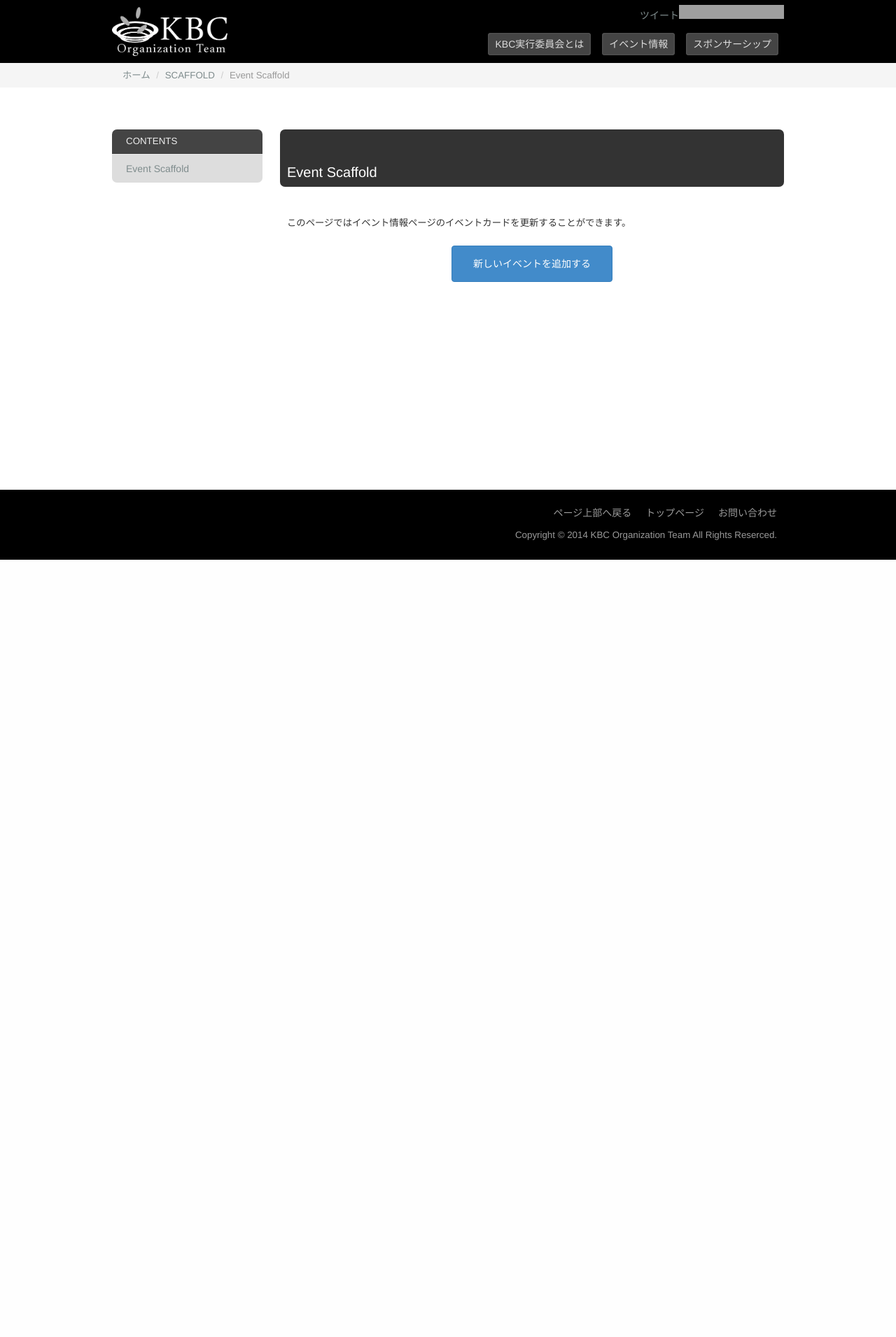
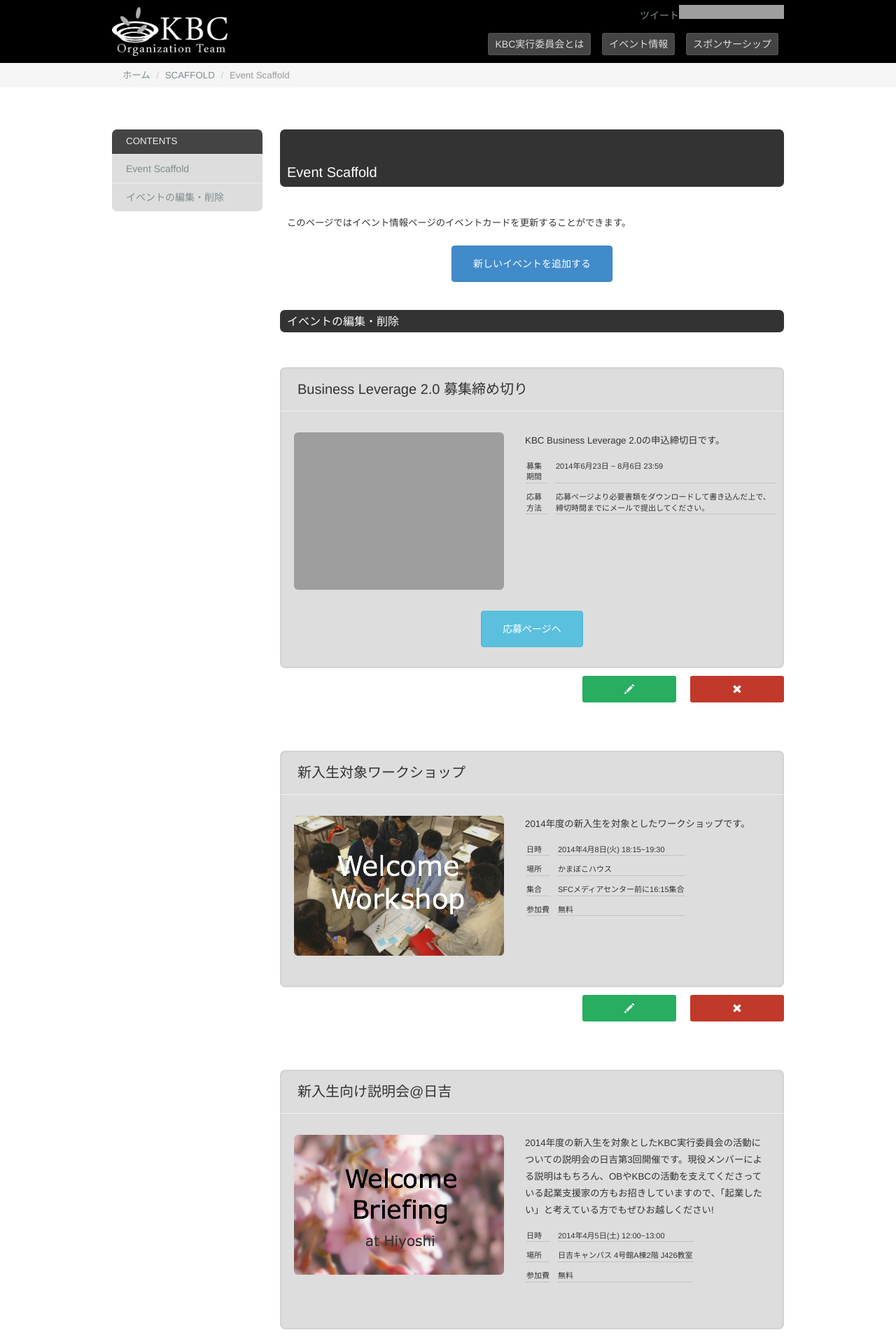
Before and after one commit to KBC-Keio/webpage, a PHP site: page /scaffold/event/ in a window 1280 px wide. Shown: the top 1911 px of the page at 70% size. Before the commit the page ends 800 px from the top, so only its background shows below. Run offline with PHP 8.4, Linux system fonts and the light colour scheme; some libraries are stand-ins or nearby versions; grey boxes are pictures that could not be loaded.

Commit message:
EventScaffold#indexを実装

```diff
--- a/event/index.html
+++ b/event/index.html
@@ -9,10 +9,12 @@
     <link rel="shortcut icon" type="image/vnd.microsoft.icon" href="/shared/img/kbc_fabicon.ico" />
     <link rel="stylesheet" type="text/css" href="/lib/bootstrap/css/bootstrap.min.css" />
     <link rel="stylesheet" type="text/css" href="/lib/kbc-bootstrap/css/kbc-bootstrap.css" />
+    <link rel="stylesheet" type="text/css" href="/shared/css/event.css" />
     <link rel="stylesheet" type="text/css" href="index.css" />
     <script type="text/javascript" src="/lib/jquery/jquery-1.10.2.min.js"></script>
     <script type="text/javascript" src="/lib/bootstrap/js/bootstrap.min.js"></script>
     <script type="text/javascript" src="/lib/kbc-bootstrap/js/kbc-bootstrap.js"></script>
+    <script type="text/javascript" src="/shared/js/event.js"></script>
     <script type="text/javascript" src="index.js"></script>
     <script type="text/javascript">
         $(function(){
--- a/scaffold/event/index.css
+++ b/scaffold/event/index.css
@@ -2,25 +2,29 @@
     text-align: center;
 }
 
-table#news-edit-table{
+#evnets-edit-field{
     border-collapse: collapse;
     margin: 0;
 }
-table#news-edit-table .news-edit,.news-delete{
-    font-size: 16px;
-    text-align: center;
-    vertical-align: middle;
-    width: 70px;
+#events-edit-field>div.kbc-event{
+    margin-bottom: 10px;
 }
-table#news-edit-table .news-delete>.glyphicon,.news-edit>.glyphicon{
+#events-edit-field>div.buttons{
+    width: 100%;
+    text-align: right;
+    margin-bottom: 70px;
+}
+#events-edit-field>div.buttons>.event-delete,
+#events-edit-field>div.buttons>.event-edit{
     color: #fff;
-    padding: 12px;
+    padding: 12px 60px;
     border-radius: 3px;
     cursor: pointer;
+    margin-left: 20px;
 }
-table#news-edit-table .news-delete>.glyphicon{
+#events-edit-field>div.buttons>.event-delete{
     background-color: #c0392b;
 }
-table#news-edit-table .news-edit>.glyphicon{
+#events-edit-field>div.buttons>.event-edit{
     background-color: #27ae60;
 }
--- a/scaffold/event/index.js
+++ b/scaffold/event/index.js
@@ -14,29 +14,39 @@
         lib[namespace] = ns;
     }
 
-    ns.initialize = function($table, news){
-        for(var i = 0; i < news.length; i++){
-            var $newsCell = $('<td>');
-            kbc.news.append($newsCell, news[i]);
+    ns.initialize = function($field, jsons){
+        var i = 0;
+        var append = function(card){
+            card.render($field);
 
-            var edit_href = '/scaffold/news/edit.php#?index=' + i;
-            var $editButton = $('<a class="glyphicon glyphicon-pencil"></a>').attr('href', edit_href);
+            var edit_href = '/scaffold/event/edit.php#?index=' + i;
+            var $editButton = $('<a class="event-edit glyphicon glyphicon-pencil"></a>').attr('href', edit_href);
 
-            var $deleteButton = $('<span class="glyphicon glyphicon-remove"></span>');
-            $deleteButton.click(ns.deleteNews);
+            var $deleteButton = $('<span class="event-delete glyphicon glyphicon-remove"></span>');
+            $deleteButton.click(ns.deleteEvent);
 
-            $table.append($('<tr>')
+            $field.append($('<div class="buttons">')
                           .attr('data-index', i)
-                          .append($newsCell)
-                          .append($('<td class="news-edit"></td>').append($editButton))
-                          .append($('<td class="news-delete"></td>').append($deleteButton)));
-        }
+                          .append($editButton)
+                          .append($deleteButton));
+            i++;
+        };
+        var pagination = new kbc.event.EventPagination(jsons);
+        pagination.next(3, append);
+
+        $(window).on('scroll', function(){
+            var scrollHeight = $(document).height();
+            var scrollPosition = $(window).height() + $(window).scrollTop();
+            if(scrollHeight - scrollPosition < 100) {
+                pagination.next(3, append);
+            }
+        });
     };
 
     ns.deleteNews = function(){
         if(window.confirm('削除してしまうとScaffoldで復元することはできませんが、よろしいですか?')){
             var index = $(this).parent().parent().attr('data-index');
-            $('<form method="POST" action="/scaffold/news/delete.php"></form>')
+            $('<form method="POST" action="/scaffold/event/delete.php"></form>')
                 .append($('<input type="hidden" name="index" />').val(index))
                 .appendTo(document.body)
                 .submit();
--- a/scaffold/event/index.php
+++ b/scaffold/event/index.php
@@ -59,18 +59,16 @@
     <meta name="copyright" content="KBC実行委員会" />
     <link rel="stylesheet" type="text/css" href="/lib/bootstrap/css/bootstrap.min.css" />
     <link rel="stylesheet" type="text/css" href="/lib/kbc-bootstrap/css/kbc-bootstrap.css" />
-    <link rel="stylesheet" type="text/css" href="/css/index.css" />
-    <link rel="stylesheet" type="text/css" href="/css/scaffold/event/index.css" />
+    <link rel="stylesheet" type="text/css" href="/shared/css/event.css" />
+    <link rel="stylesheet" type="text/css" href="index.css" />
     <script type="text/javascript" src="/lib/jquery/jquery-1.10.2.min.js"></script>
     <script type="text/javascript" src="/lib/bootstrap/js/bootstrap.min.js"></script>
     <script type="text/javascript" src="/lib/kbc-bootstrap/js/kbc-bootstrap.js"></script>
-    <script type="text/javascript" src="/js/event.js"></script>
-    <script type="text/javascript" src="/js/scaffold/event/index.js"></script>
+    <script type="text/javascript" src="/shared/js/event.js"></script>
+    <script type="text/javascript" src="index.js"></script>
     <script type="text/javascript">
         $(function(){
-            $.getJSON('/data/event.json', function(config){
-                kbc.scaffoldNewsIndex.initialize($('#news-edit-table'), config.news);
-            });
+            kbc.scaffoldEventIndex.initialize($('#events-edit-field'), ['/data/recentevent.json', '/data/pastevent.json']);
         });
     </script>
 </head>
@@ -101,10 +99,8 @@
                     <a href="new.php" class="btn btn-primary">新しいイベントを追加する</a>
                 </div>
 
-                <!--
                 <h3 class="caption-black headline">イベントの編集・削除</h3>
-                <table id="news-edit-table"></table>
-                -->
+                <div id="events-edit-field"></div>
 
             </div>
         </div>
--- a/scaffold/news/index.php
+++ b/scaffold/news/index.php
@@ -60,12 +60,11 @@
     <link rel="stylesheet" type="text/css" href="/lib/bootstrap/css/bootstrap.min.css" />
     <link rel="stylesheet" type="text/css" href="/lib/kbc-bootstrap/css/kbc-bootstrap.css" />
     <link rel="stylesheet" type="text/css" href="index.css" />
-    <link rel="stylesheet" type="text/css" href="/index.css" />
     <script type="text/javascript" src="/lib/jquery/jquery-1.10.2.min.js"></script>
     <script type="text/javascript" src="/lib/bootstrap/js/bootstrap.min.js"></script>
     <script type="text/javascript" src="/lib/kbc-bootstrap/js/kbc-bootstrap.js"></script>
+    <script type="text/javascript" src="/shared/js/news.js"></script>
     <script type="text/javascript" src="index.js"></script>
-    <script type="text/javascript" src="/shared/js/news.js"></script>
     <script type="text/javascript">
         $(function(){
             $.getJSON('/data/news.json', function(config){
--- /dev/null
+++ b/shared/css/event.css
@@ -0,0 +1,54 @@
+/*
+ * イベント要素
+ */
+.kbc-event{
+    background-color: #ddd;
+    padding: 0 0 30px 0;
+    margin: 50px 0;
+    border-radius: 8px;
+    box-shadow: -1px -1px 3px #ccc inset, 1px 1px 3px #ccc inset;
+}
+.kbc-event h2{
+    color: #333;
+    padding: 20px 0 0 25px;
+    margin: 0;
+}
+.kbc-event .event-contents{
+    padding: 10px 0 15px 20px;
+    display: table;
+}
+.kbc-event .event-inner-contents{
+    display: table-cell;
+    vertical-align: top;
+    text-align: left;
+}
+.kbc-event img{
+    width: 300px;
+    display: table-cell;
+    border-radius: 6px;
+    margin: 0 10px 0 0;
+}
+.kbc-event .event-inner-contents p{
+    padding: 0 20px 5px 20px;
+    margin: 0;
+}
+.kbc-event .event-btn{
+    text-align: center;
+}
+.kbc-event a.btn{
+    margin: 15px 0 0 0;
+}
+.kbc-event table{
+    font-size: 11px;
+    border-collapse: separate;
+    border-spacing: 12px;
+    margin: 0 0 10px 10px;
+}
+.kbc-event td{
+    border-bottom: 1px dotted #aaa;
+}
+
+#no-event{
+    font-size: 14pt;
+    text-align: center;
+}
--- a/shared/js/news.js
+++ b/shared/js/news.js
@@ -10,7 +10,7 @@
 
 
 /*
- * window.kbc.slide
+ * window.kbc.news
  */
 (function(window, library, namespace, undefined){
 'use strict'
```
Also changed, not shown: event/index.css (+0 -55 lines), event/index.js (+16 -170 lines), scaffold/news/index.css (+7 -5 lines), shared/js/event.js (added, +182 -0 lines), shared/js/kbc-scaffold.js (+11 -0 lines).
